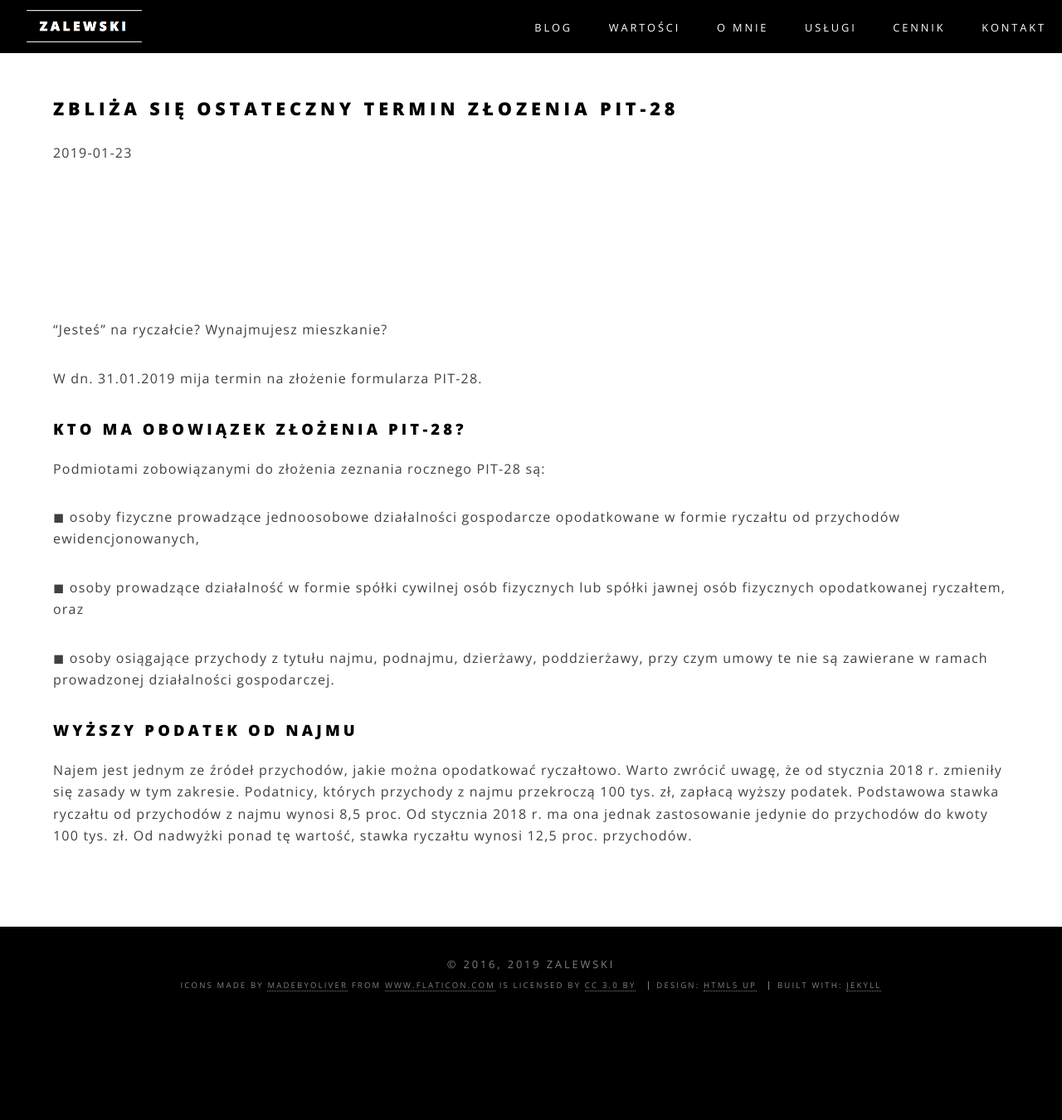
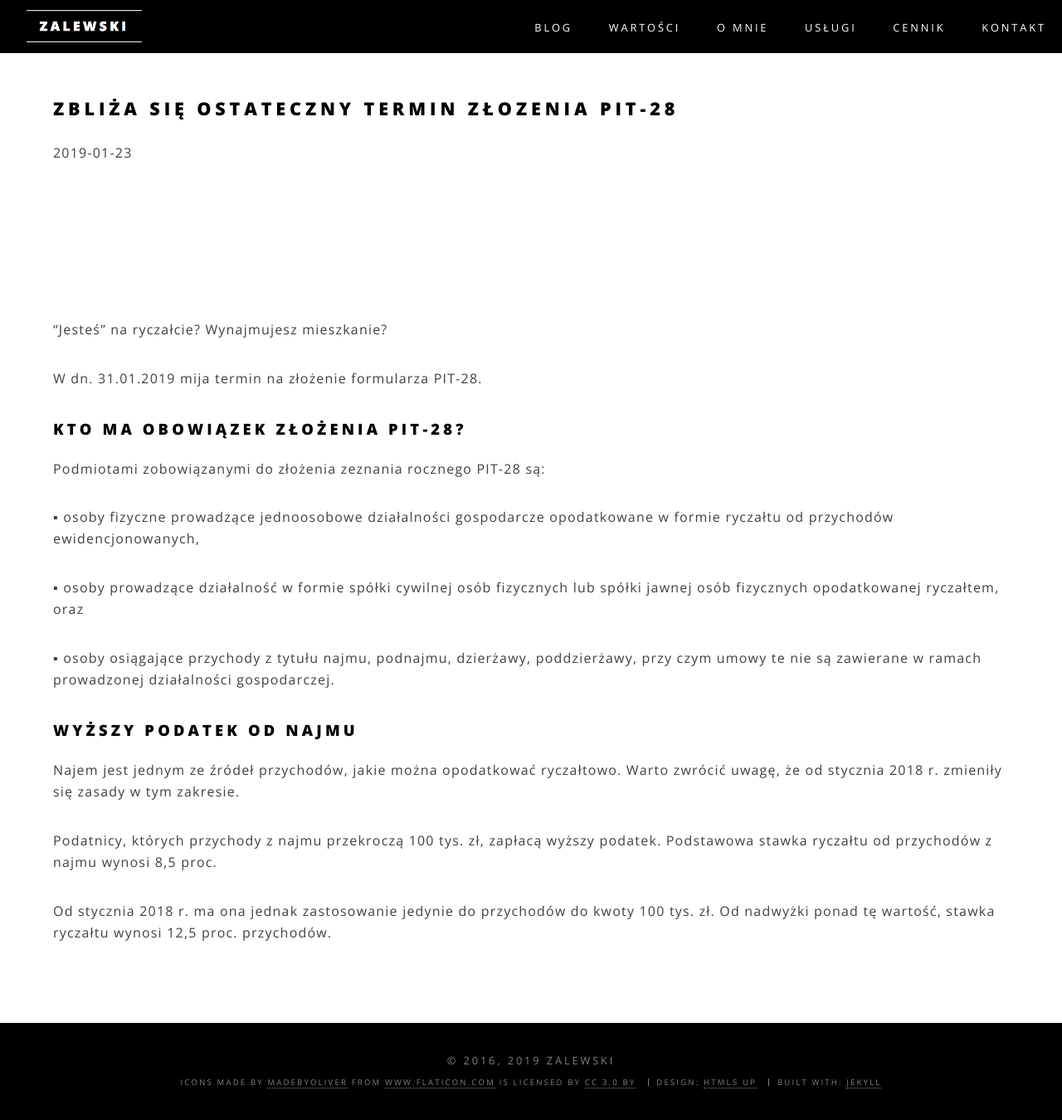
Before and after one commit to zalewskifinance/zalewskifinance.github.io, a Jekyll site: the page built from _posts/2019-01-23-PIT-28.md, in a window 1280 px wide and 1350 px high. Shown: the whole window at 83% size. Built offline with Jekyll 4.4.1, drawn with Linux system fonts in a browser that asks for light colours.

Commit message:
Update 2019-01-23-PIT-28.md

```diff
--- a/_posts/2019-01-23-PIT-28.md
+++ b/_posts/2019-01-23-PIT-28.md
@@ -12,17 +12,19 @@ W dn. 31.01.2019 mija termin na złożenie formularza PIT-28.
 ### Kto ma obowiązek złożenia PIT-28?
 Podmiotami zobowiązanymi do złożenia zeznania rocznego PIT-28 są:
 
-◼ osoby fizyczne prowadzące jednoosobowe działalności gospodarcze opodatkowane w formie ryczałtu od przychodów ewidencjonowanych,
+▪ osoby fizyczne prowadzące jednoosobowe działalności gospodarcze opodatkowane w formie ryczałtu od przychodów ewidencjonowanych,
 
-◼ osoby prowadzące działalność w formie spółki cywilnej osób fizycznych lub spółki jawnej osób fizycznych opodatkowanej ryczałtem, oraz
+▪ osoby prowadzące działalność w formie spółki cywilnej osób fizycznych lub spółki jawnej osób fizycznych opodatkowanej ryczałtem, oraz
 
-◼ osoby osiągające przychody z tytułu najmu, podnajmu, dzierżawy, poddzierżawy, przy czym umowy te nie są zawierane w ramach prowadzonej działalności gospodarczej.
+▪ osoby osiągające przychody z tytułu najmu, podnajmu, dzierżawy, poddzierżawy, przy czym umowy te nie są zawierane w ramach prowadzonej działalności gospodarczej.
 
 ### Wyższy podatek od najmu
 
 Najem jest jednym ze źródeł przychodów, jakie można opodatkować ryczałtowo.
 Warto zwrócić uwagę, że od stycznia 2018 r. zmieniły się zasady w tym zakresie.
+
 Podatnicy, których przychody z najmu przekroczą 100 tys. zł, zapłacą wyższy podatek.
 Podstawowa stawka ryczałtu od przychodów z najmu wynosi 8,5 proc.
+
 Od stycznia 2018 r. ma ona jednak zastosowanie jedynie do przychodów do kwoty 100 tys. zł.
 Od nadwyżki ponad tę wartość, stawka ryczałtu wynosi 12,5 proc. przychodów.
```
